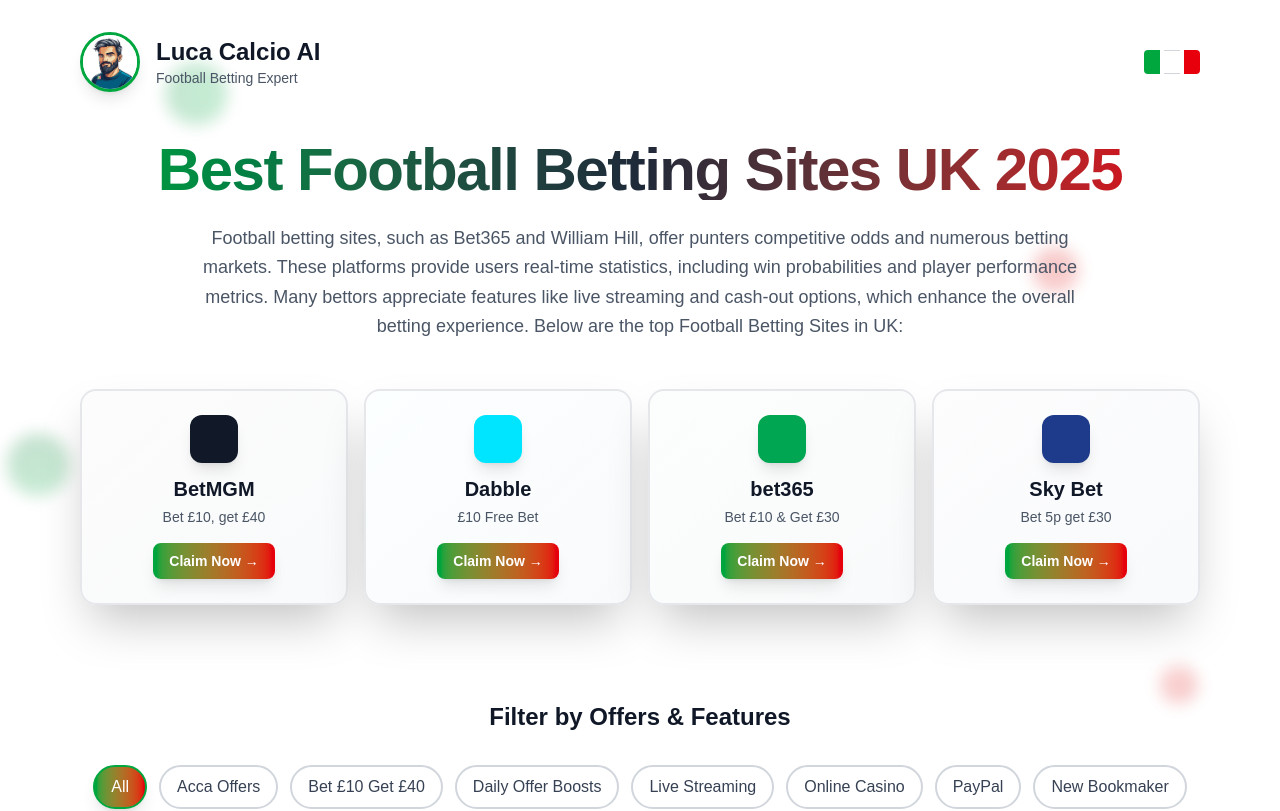
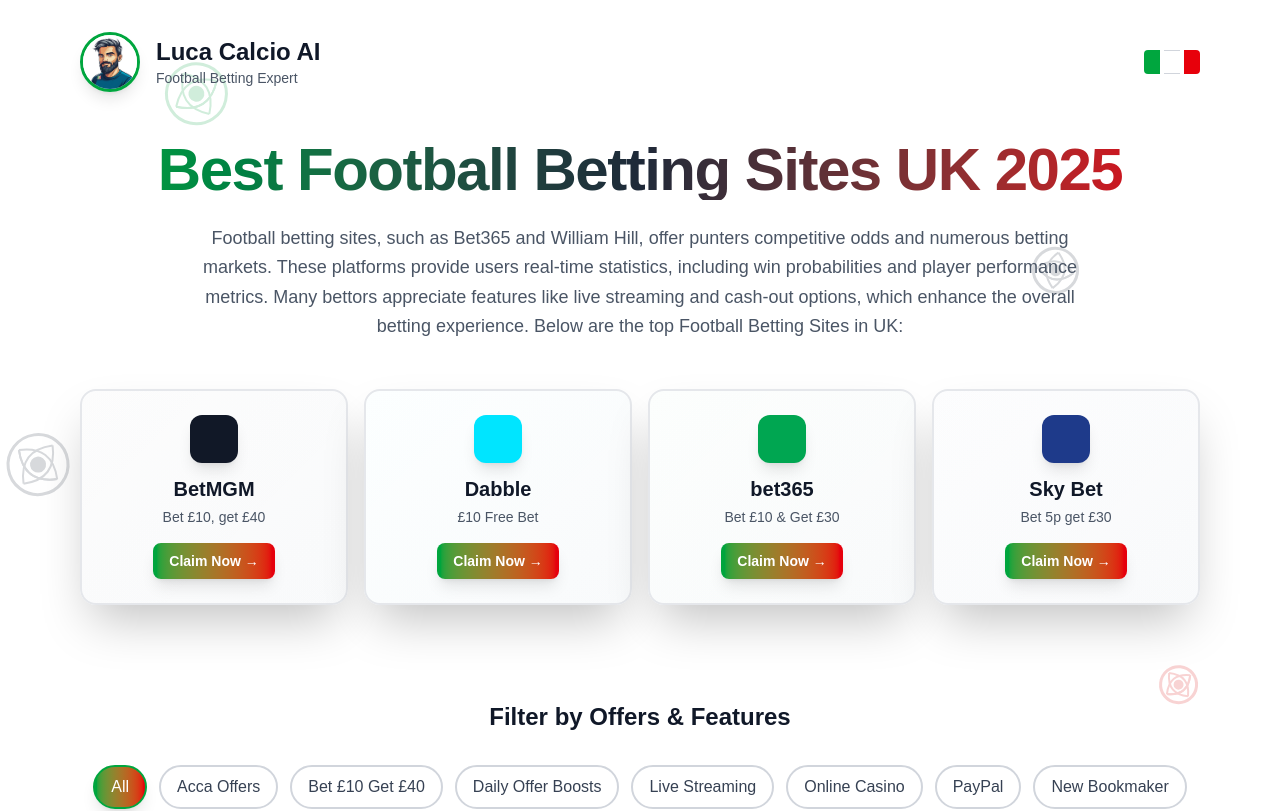
Before and after one commit to rogit85/lucacalicioai.com, a Next.js app: page / in a window 1280 px wide. Shown: the top 811 px of the page. Built offline with nearby package versions, Linux system fonts and the light colour scheme.

Commit message:
feat: update footer buttons to Italian flag colors (green, white, red) and fix background animations to show clear footballs with Italian colors

```diff
--- a/src/app/cookies/page.tsx
+++ b/src/app/cookies/page.tsx
@@ -142,9 +142,9 @@
             <div className="text-gray-600 font-medium">© 2025 Luca Calcio AI - Edge Ahead Media Limited</div>
           </div>
           <div className="flex gap-4">
-            <Link href="/" className="px-4 py-2 rounded-lg border-2 border-green-500 bg-green-100 text-green-800 hover:bg-green-600 hover:text-white font-medium transition-all shadow-md hover:shadow-lg">← Back to Home</Link>
-            <Link href="/terms" className="px-4 py-2 rounded-lg border-2 border-green-500 bg-green-100 text-green-800 hover:bg-green-600 hover:text-white font-medium transition-all shadow-md hover:shadow-lg">Terms & Conditions</Link>
-            <Link href="/privacy" className="px-4 py-2 rounded-lg border-2 border-red-500 bg-red-100 text-red-800 hover:bg-red-600 hover:text-white font-medium transition-all shadow-md hover:shadow-lg">Privacy Policy</Link>
+            <Link href="/" className="px-4 py-2 rounded-lg border-2 border-green-600 bg-green-600 text-white hover:bg-green-700 hover:border-green-700 font-medium transition-all shadow-md hover:shadow-lg">← Back to Home</Link>
+            <Link href="/terms" className="px-4 py-2 rounded-lg border-2 border-gray-300 bg-white text-gray-900 hover:bg-gray-100 hover:border-gray-400 font-medium transition-all shadow-md hover:shadow-lg">Terms & Conditions</Link>
+            <Link href="/privacy" className="px-4 py-2 rounded-lg border-2 border-red-600 bg-red-600 text-white hover:bg-red-700 hover:border-red-700 font-medium transition-all shadow-md hover:shadow-lg">Privacy Policy</Link>
           </div>
         </div>
       </footer>
--- a/src/app/page.tsx
+++ b/src/app/page.tsx
@@ -172,10 +172,10 @@
   return (
     <main className="min-h-screen bg-white text-gray-900 relative overflow-hidden">
       {/* Animated Football Background Elements */}
-      <div className="fixed inset-0 pointer-events-none opacity-25">
+      <div className="fixed inset-0 pointer-events-none opacity-20">
         {/* Football 1 - Green */}
         <motion.div
-          className="absolute w-16 h-16 blur-sm"
+          className="absolute w-16 h-16"
           animate={{
             x: [0, 100, 0],
             y: [0, -50, 0],
@@ -189,22 +189,20 @@
           style={{ top: "10%", left: "10%" }}
         >
           <svg width="64" height="64" viewBox="0 0 64 64" className="w-full h-full">
-            <circle cx="32" cy="32" r="30" fill="url(#greenGradient)" stroke="#15803d" strokeWidth="2"/>
-            <path d="M8 32C20 20 32 12 56 32" stroke="#15803d" strokeWidth="2" fill="none"/>
-            <path d="M32 8C20 22 12 32 32 56" stroke="#15803d" strokeWidth="2" fill="none"/>
-            <path d="M56 32C44 44 32 52 8 32" stroke="#15803d" strokeWidth="2" fill="none"/>
-            <defs>
-              <linearGradient id="greenGradient" x1="0%" y1="0%" x2="100%" y2="100%">
-                <stop offset="0%" stopColor="#16a34a"/>
-                <stop offset="100%" stopColor="#22c55e"/>
-              </linearGradient>
-            </defs>
+            <circle cx="32" cy="32" r="30" fill="white" stroke="#16a34a" strokeWidth="3"/>
+            {/* Football panel lines */}
+            <path d="M8 32 Q32 8 56 32" stroke="#16a34a" strokeWidth="2" fill="none"/>
+            <path d="M32 8 Q56 32 32 56" stroke="#16a34a" strokeWidth="2" fill="none"/>
+            <path d="M56 32 Q32 56 8 32" stroke="#16a34a" strokeWidth="2" fill="none"/>
+            <path d="M8 32 Q32 56 56 32" stroke="#16a34a" strokeWidth="2" fill="none"/>
+            <path d="M32 8 Q8 32 32 56" stroke="#16a34a" strokeWidth="2" fill="none"/>
+            <circle cx="32" cy="32" r="8" fill="#16a34a"/>
           </svg>
         </motion.div>
 
-        {/* Football 2 - Red */}
+        {/* Football 2 - White */}
         <motion.div
-          className="absolute w-12 h-12 blur-sm"
+          className="absolute w-12 h-12"
           animate={{
             x: [0, -80, 0],
             y: [0, 60, 0],
@@ -219,22 +217,19 @@
           style={{ top: "30%", right: "15%" }}
         >
           <svg width="48" height="48" viewBox="0 0 48 48" className="w-full h-full">
-            <circle cx="24" cy="24" r="22" fill="url(#redGradient)" stroke="#dc2626" strokeWidth="2"/>
-            <path d="M6 24C15 15 24 9 42 24" stroke="#dc2626" strokeWidth="2" fill="none"/>
-            <path d="M24 6C15 16.5 9 24 24 42" stroke="#dc2626" strokeWidth="2" fill="none"/>
-            <path d="M42 24C33 33 24 39 6 24" stroke="#dc2626" strokeWidth="2" fill="none"/>
-            <defs>
-              <linearGradient id="redGradient" x1="0%" y1="0%" x2="100%" y2="100%">
-                <stop offset="0%" stopColor="#dc2626"/>
-                <stop offset="100%" stopColor="#ef4444"/>
-              </linearGradient>
-            </defs>
+            <circle cx="24" cy="24" r="22" fill="white" stroke="#374151" strokeWidth="3"/>
+            <path d="M6 24 Q24 6 42 24" stroke="#374151" strokeWidth="2" fill="none"/>
+            <path d="M24 6 Q42 24 24 42" stroke="#374151" strokeWidth="2" fill="none"/>
+            <path d="M42 24 Q24 42 6 24" stroke="#374151" strokeWidth="2" fill="none"/>
+            <path d="M6 24 Q24 42 42 24" stroke="#374151" strokeWidth="2" fill="none"/>
+            <path d="M24 6 Q6 24 24 42" stroke="#374151" strokeWidth="2" fill="none"/>
+            <circle cx="24" cy="24" r="6" fill="#374151"/>
           </svg>
         </motion.div>
 
-        {/* Football 3 - Green Large */}
+        {/* Football 3 - Red */}
         <motion.div
-          className="absolute w-20 h-20 blur-sm"
+          className="absolute w-20 h-20"
           animate={{
             x: [0, 120, 0],
             y: [0, -80, 0],
@@ -249,22 +244,19 @@
           style={{ bottom: "20%", left: "20%" }}
         >
           <svg width="80" height="80" viewBox="0 0 80 80" className="w-full h-full">
-            <circle cx="40" cy="40" r="38" fill="url(#greenGradient2)" stroke="#15803d" strokeWidth="2"/>
-            <path d="M10 40C25 25 40 15 70 40" stroke="#15803d" strokeWidth="2" fill="none"/>
-            <path d="M40 10C25 27.5 15 40 40 70" stroke="#15803d" strokeWidth="2" fill="none"/>
-            <path d="M70 40C55 55 40 65 10 40" stroke="#15803d" strokeWidth="2" fill="none"/>
-            <defs>
-              <linearGradient id="greenGradient2" x1="0%" y1="0%" x2="100%" y2="100%">
-                <stop offset="0%" stopColor="#22c55e"/>
-                <stop offset="100%" stopColor="#16a34a"/>
-              </linearGradient>
-            </defs>
+            <circle cx="40" cy="40" r="38" fill="white" stroke="#dc2626" strokeWidth="3"/>
+            <path d="M10 40 Q40 10 70 40" stroke="#dc2626" strokeWidth="2" fill="none"/>
+            <path d="M40 10 Q70 40 40 70" stroke="#dc2626" strokeWidth="2" fill="none"/>
+            <path d="M70 40 Q40 70 10 40" stroke="#dc2626" strokeWidth="2" fill="none"/>
+            <path d="M10 40 Q40 70 70 40" stroke="#dc2626" strokeWidth="2" fill="none"/>
+            <path d="M40 10 Q10 40 40 70" stroke="#dc2626" strokeWidth="2" fill="none"/>
+            <circle cx="40" cy="40" r="10" fill="#dc2626"/>
           </svg>
         </motion.div>
 
-        {/* Football 4 - Red Medium */}
+        {/* Football 4 - Green Medium */}
         <motion.div
-          className="absolute w-14 h-14 blur-sm"
+          className="absolute w-14 h-14"
           animate={{
             x: [0, -90, 0],
             y: [0, 70, 0],
@@ -279,22 +271,19 @@
           style={{ bottom: "40%", right: "25%" }}
         >
           <svg width="56" height="56" viewBox="0 0 56 56" className="w-full h-full">
-            <circle cx="28" cy="28" r="26" fill="url(#redGradient2)" stroke="#dc2626" strokeWidth="2"/>
-            <path d="M7 28C17.5 17.5 28 10.5 49 28" stroke="#dc2626" strokeWidth="2" fill="none"/>
-            <path d="M28 7C17.5 19.25 10.5 28 28 49" stroke="#dc2626" strokeWidth="2" fill="none"/>
-            <path d="M49 28C38.5 38.5 28 45.5 7 28" stroke="#dc2626" strokeWidth="2" fill="none"/>
-            <defs>
-              <linearGradient id="redGradient2" x1="0%" y1="0%" x2="100%" y2="100%">
-                <stop offset="0%" stopColor="#ef4444"/>
-                <stop offset="100%" stopColor="#dc2626"/>
-              </linearGradient>
-            </defs>
+            <circle cx="28" cy="28" r="26" fill="white" stroke="#16a34a" strokeWidth="3"/>
+            <path d="M7 28 Q28 7 49 28" stroke="#16a34a" strokeWidth="2" fill="none"/>
+            <path d="M28 7 Q49 28 28 49" stroke="#16a34a" strokeWidth="2" fill="none"/>
+            <path d="M49 28 Q28 49 7 28" stroke="#16a34a" strokeWidth="2" fill="none"/>
+            <path d="M7 28 Q28 49 49 28" stroke="#16a34a" strokeWidth="2" fill="none"/>
+            <path d="M28 7 Q7 28 28 49" stroke="#16a34a" strokeWidth="2" fill="none"/>
+            <circle cx="28" cy="28" r="7" fill="#16a34a"/>
           </svg>
         </motion.div>
 
-        {/* Football 5 - Green Medium */}
+        {/* Football 5 - White Medium */}
         <motion.div
-          className="absolute w-16 h-16 blur-sm"
+          className="absolute w-16 h-16"
           animate={{
             x: [0, -110, 0],
             y: [0, -90, 0],
@@ -309,22 +298,19 @@
           style={{ top: "60%", left: "5%" }}
         >
           <svg width="64" height="64" viewBox="0 0 64 64" className="w-full h-full">
-            <circle cx="32" cy="32" r="30" fill="url(#greenGradient3)" stroke="#15803d" strokeWidth="2"/>
-            <path d="M8 32C20 20 32 12 56 32" stroke="#15803d" strokeWidth="2" fill="none"/>
-            <path d="M32 8C20 22 12 32 32 56" stroke="#15803d" strokeWidth="2" fill="none"/>
-            <path d="M56 32C44 44 32 52 8 32" stroke="#15803d" strokeWidth="2" fill="none"/>
-            <defs>
-              <linearGradient id="greenGradient3" x1="0%" y1="0%" x2="100%" y2="100%">
-                <stop offset="0%" stopColor="#15803d"/>
-                <stop offset="100%" stopColor="#22c55e"/>
-              </linearGradient>
-            </defs>
+            <circle cx="32" cy="32" r="30" fill="white" stroke="#374151" strokeWidth="3"/>
+            <path d="M8 32 Q32 8 56 32" stroke="#374151" strokeWidth="2" fill="none"/>
+            <path d="M32 8 Q56 32 32 56" stroke="#374151" strokeWidth="2" fill="none"/>
+            <path d="M56 32 Q32 56 8 32" stroke="#374151" strokeWidth="2" fill="none"/>
+            <path d="M8 32 Q32 56 56 32" stroke="#374151" strokeWidth="2" fill="none"/>
+            <path d="M32 8 Q8 32 32 56" stroke="#374151" strokeWidth="2" fill="none"/>
+            <circle cx="32" cy="32" r="8" fill="#374151"/>
           </svg>
         </motion.div>
 
         {/* Football 6 - Red Small */}
         <motion.div
-          className="absolute w-10 h-10 blur-sm"
+          className="absolute w-10 h-10"
           animate={{
             x: [0, 85, 0],
             y: [0, 45, 0],
@@ -339,16 +325,13 @@
           style={{ top: "80%", right: "10%" }}
         >
           <svg width="40" height="40" viewBox="0 0 40 40" className="w-full h-full">
-            <circle cx="20" cy="20" r="18" fill="url(#redGradient3)" stroke="#dc2626" strokeWidth="2"/>
-            <path d="M5 20C12.5 12.5 20 7.5 35 20" stroke="#dc2626" strokeWidth="2" fill="none"/>
-            <path d="M20 5C12.5 13.75 7.5 20 20 35" stroke="#dc2626" strokeWidth="2" fill="none"/>
-            <path d="M35 20C27.5 27.5 20 32.5 5 20" stroke="#dc2626" strokeWidth="2" fill="none"/>
-            <defs>
-              <linearGradient id="redGradient3" x1="0%" y1="0%" x2="100%" y2="100%">
-                <stop offset="0%" stopColor="#f87171"/>
-                <stop offset="100%" stopColor="#dc2626"/>
-              </linearGradient>
-            </defs>
+            <circle cx="20" cy="20" r="18" fill="white" stroke="#dc2626" strokeWidth="3"/>
+            <path d="M5 20 Q20 5 35 20" stroke="#dc2626" strokeWidth="2" fill="none"/>
+            <path d="M20 5 Q35 20 20 35" stroke="#dc2626" strokeWidth="2" fill="none"/>
+            <path d="M35 20 Q20 35 5 20" stroke="#dc2626" strokeWidth="2" fill="none"/>
+            <path d="M5 20 Q20 35 35 20" stroke="#dc2626" strokeWidth="2" fill="none"/>
+            <path d="M20 5 Q5 20 20 35" stroke="#dc2626" strokeWidth="2" fill="none"/>
+            <circle cx="20" cy="20" r="5" fill="#dc2626"/>
           </svg>
         </motion.div>
       </div>
@@ -515,9 +498,9 @@
             <div className="text-gray-600 font-medium">© {new Date().getFullYear()} Luca Calcio AI - Edge Ahead Media Limited</div>
           </div>
           <div className="flex gap-4">
-            <a className="px-4 py-2 rounded-lg border-2 border-green-500 bg-green-100 text-green-800 hover:bg-green-600 hover:text-white font-medium transition-all shadow-md hover:shadow-lg" href="/terms">Terms & Conditions</a>
-            <a className="px-4 py-2 rounded-lg border-2 border-red-500 bg-red-100 text-red-800 hover:bg-red-600 hover:text-white font-medium transition-all shadow-md hover:shadow-lg" href="/privacy">Privacy Policy</a>
-            <a className="px-4 py-2 rounded-lg border-2 border-gray-500 bg-gray-100 text-gray-800 hover:bg-gray-600 hover:text-white font-medium transition-all shadow-md hover:shadow-lg" href="/cookies">Cookie Policy</a>
+            <a className="px-4 py-2 rounded-lg border-2 border-green-600 bg-green-600 text-white hover:bg-green-700 hover:border-green-700 font-medium transition-all shadow-md hover:shadow-lg" href="/terms">Terms & Conditions</a>
+            <a className="px-4 py-2 rounded-lg border-2 border-gray-300 bg-white text-gray-900 hover:bg-gray-100 hover:border-gray-400 font-medium transition-all shadow-md hover:shadow-lg" href="/privacy">Privacy Policy</a>
+            <a className="px-4 py-2 rounded-lg border-2 border-red-600 bg-red-600 text-white hover:bg-red-700 hover:border-red-700 font-medium transition-all shadow-md hover:shadow-lg" href="/cookies">Cookie Policy</a>
           </div>
         </div>
       </footer>
--- a/src/app/privacy/page.tsx
+++ b/src/app/privacy/page.tsx
@@ -135,9 +135,9 @@
             <div className="text-gray-600 font-medium">© 2025 Luca Calcio AI - Edge Ahead Media Limited</div>
           </div>
           <div className="flex gap-4">
-            <Link href="/" className="px-4 py-2 rounded-lg border-2 border-green-500 bg-green-100 text-green-800 hover:bg-green-600 hover:text-white font-medium transition-all shadow-md hover:shadow-lg">← Back to Home</Link>
-            <Link href="/terms" className="px-4 py-2 rounded-lg border-2 border-green-500 bg-green-100 text-green-800 hover:bg-green-600 hover:text-white font-medium transition-all shadow-md hover:shadow-lg">Terms & Conditions</Link>
-            <Link href="/cookies" className="px-4 py-2 rounded-lg border-2 border-gray-500 bg-gray-100 text-gray-800 hover:bg-gray-600 hover:text-white font-medium transition-all shadow-md hover:shadow-lg">Cookie Policy</Link>
+            <Link href="/" className="px-4 py-2 rounded-lg border-2 border-green-600 bg-green-600 text-white hover:bg-green-700 hover:border-green-700 font-medium transition-all shadow-md hover:shadow-lg">← Back to Home</Link>
+            <Link href="/terms" className="px-4 py-2 rounded-lg border-2 border-gray-300 bg-white text-gray-900 hover:bg-gray-100 hover:border-gray-400 font-medium transition-all shadow-md hover:shadow-lg">Terms & Conditions</Link>
+            <Link href="/cookies" className="px-4 py-2 rounded-lg border-2 border-red-600 bg-red-600 text-white hover:bg-red-700 hover:border-red-700 font-medium transition-all shadow-md hover:shadow-lg">Cookie Policy</Link>
           </div>
         </div>
       </footer>
--- a/src/app/terms/page.tsx
+++ b/src/app/terms/page.tsx
@@ -105,9 +105,9 @@
             <div className="text-gray-600 font-medium">© 2025 Luca Calcio AI - Edge Ahead Media Limited</div>
           </div>
           <div className="flex gap-4">
-            <Link href="/" className="px-4 py-2 rounded-lg border-2 border-green-500 bg-green-100 text-green-800 hover:bg-green-600 hover:text-white font-medium transition-all shadow-md hover:shadow-lg">← Back to Home</Link>
-            <Link href="/privacy" className="px-4 py-2 rounded-lg border-2 border-red-500 bg-red-100 text-red-800 hover:bg-red-600 hover:text-white font-medium transition-all shadow-md hover:shadow-lg">Privacy Policy</Link>
-            <Link href="/cookies" className="px-4 py-2 rounded-lg border-2 border-gray-500 bg-gray-100 text-gray-800 hover:bg-gray-600 hover:text-white font-medium transition-all shadow-md hover:shadow-lg">Cookie Policy</Link>
+            <Link href="/" className="px-4 py-2 rounded-lg border-2 border-green-600 bg-green-600 text-white hover:bg-green-700 hover:border-green-700 font-medium transition-all shadow-md hover:shadow-lg">← Back to Home</Link>
+            <Link href="/privacy" className="px-4 py-2 rounded-lg border-2 border-gray-300 bg-white text-gray-900 hover:bg-gray-100 hover:border-gray-400 font-medium transition-all shadow-md hover:shadow-lg">Privacy Policy</Link>
+            <Link href="/cookies" className="px-4 py-2 rounded-lg border-2 border-red-600 bg-red-600 text-white hover:bg-red-700 hover:border-red-700 font-medium transition-all shadow-md hover:shadow-lg">Cookie Policy</Link>
           </div>
         </div>
       </footer>
```
